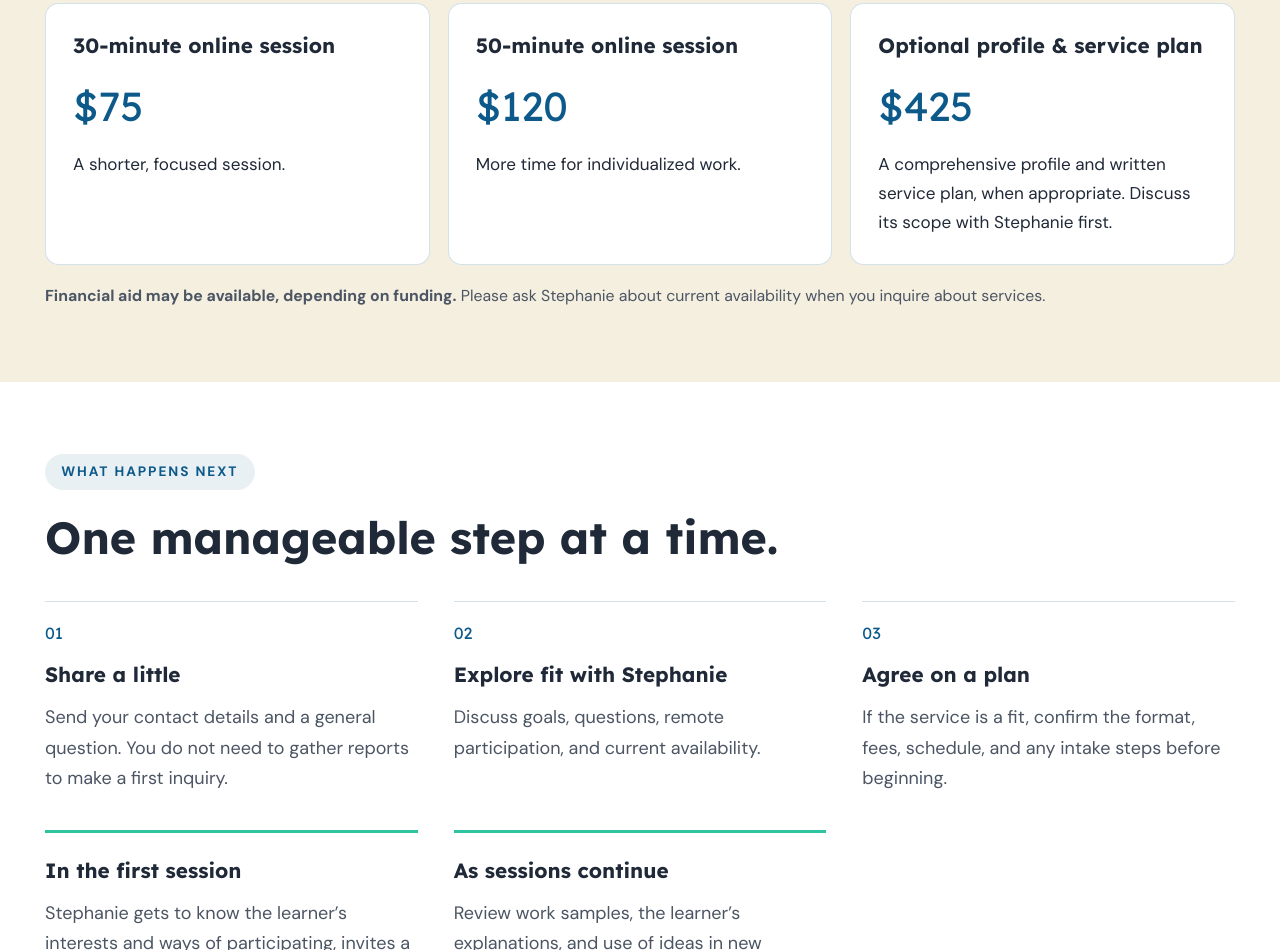
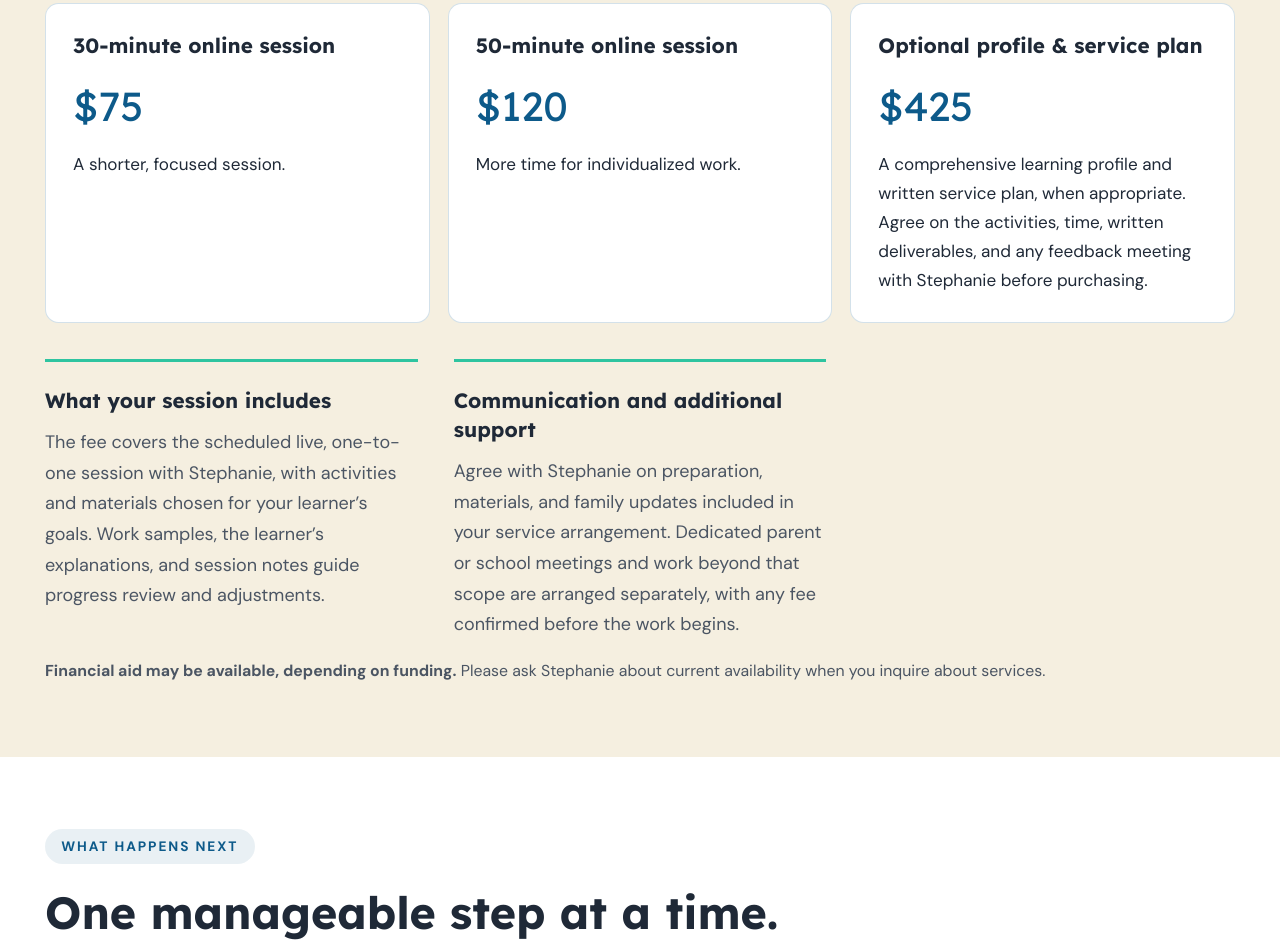
Before and after one commit to Lokahi-Connect/lokahi-connect-website, a plain HTML site: page services.html in a window 1280 px wide. Shown: the part 2532-3482 px from the top of the page. Drawn offline with nearby package versions, Linux system fonts and the light colour scheme; a web font is replaced by a local one.

Commit message:
Clarify approved service scope and record inquiry conversion goal (#35)

```diff
--- a/services.html
+++ b/services.html
@@ -143,7 +143,11 @@
       <div class="prices">
         <article><h3>30-minute online session</h3><p class="price">$75</p><p>A shorter, focused session.</p></article>
         <article><h3>50-minute online session</h3><p class="price">$120</p><p>More time for individualized work.</p></article>
-        <article><h3>Optional profile &amp; service plan</h3><p class="price">$425</p><p>A comprehensive profile and written service plan, when appropriate. Discuss its scope with Stephanie first.</p></article>
+        <article><h3>Optional profile &amp; service plan</h3><p class="price">$425</p><p>A comprehensive learning profile and written service plan, when appropriate. Agree on the activities, time, written deliverables, and any feedback meeting with Stephanie before purchasing.</p></article>
+      </div>
+      <div class="service-grid">
+        <article><h3>What your session includes</h3><p>The fee covers the scheduled live, one-to-one session with Stephanie, with activities and materials chosen for your learner’s goals. Work samples, the learner’s explanations, and session notes guide progress review and adjustments.</p></article>
+        <article><h3>Communication and additional support</h3><p>Agree with Stephanie on preparation, materials, and family updates included in your service arrangement. Dedicated parent or school meetings and work beyond that scope are arranged separately, with any fee confirmed before the work begins.</p></article>
       </div>
       <p class="helper"><strong>Financial aid may be available, depending on funding.</strong> Please ask Stephanie about current availability when you inquire about services.</p>
     </div>
@@ -178,7 +182,7 @@
         <details><summary>What if online learning has felt difficult before?</summary><p>Tell Stephanie what helped and what made participation difficult. You can discuss pacing, session length, visible steps, and ways to respond. Whether the remote format fits the learner is part of the initial conversation.</p></details>
         <details><summary>Is this only for children?</summary><p>No. Current online student-learning services are open to inquiries for learners of all ages. Adults seeking support for themselves are welcome to contact Stephanie.</p></details>
         <details><summary>Can we discuss executive-function support?</summary><p>Yes. Share the everyday task you would like help with—for example, starting a project, organizing its steps, or checking whether a strategy is useful. Stephanie can discuss whether the available support fits your goals.</p></details>
-        <details><summary>Will we need the $425 profile and plan?</summary><p>It is optional and offered when appropriate. Ask Stephanie whether it would be useful and what it would include for your situation. It is not presented here as a diagnostic evaluation.</p></details>
+        <details><summary>Will we need the $425 profile and plan?</summary><p>It is optional and offered when appropriate. The written learning profile and service plan help guide educational instruction; this is not a diagnostic evaluation. Before purchasing, agree with Stephanie on the assessment or learning activities, number and length of meetings, what the written profile and plan will cover, and whether a feedback meeting is included. Any work outside the agreed scope is discussed separately before it begins.</p></details>
         <details><summary>How can I stay involved?</summary><p>Share what you and your learner notice, what feels useful, and where questions remain. During planning, discuss how you would like to communicate and review goals. Current families can also access the <a class="text-link" href="/tutorbird/">Parent Portal</a> for session notes, scheduling, and progress updates.</p></details>
       </div>
     </div>
```
Also changed, not shown: 2 other files.
